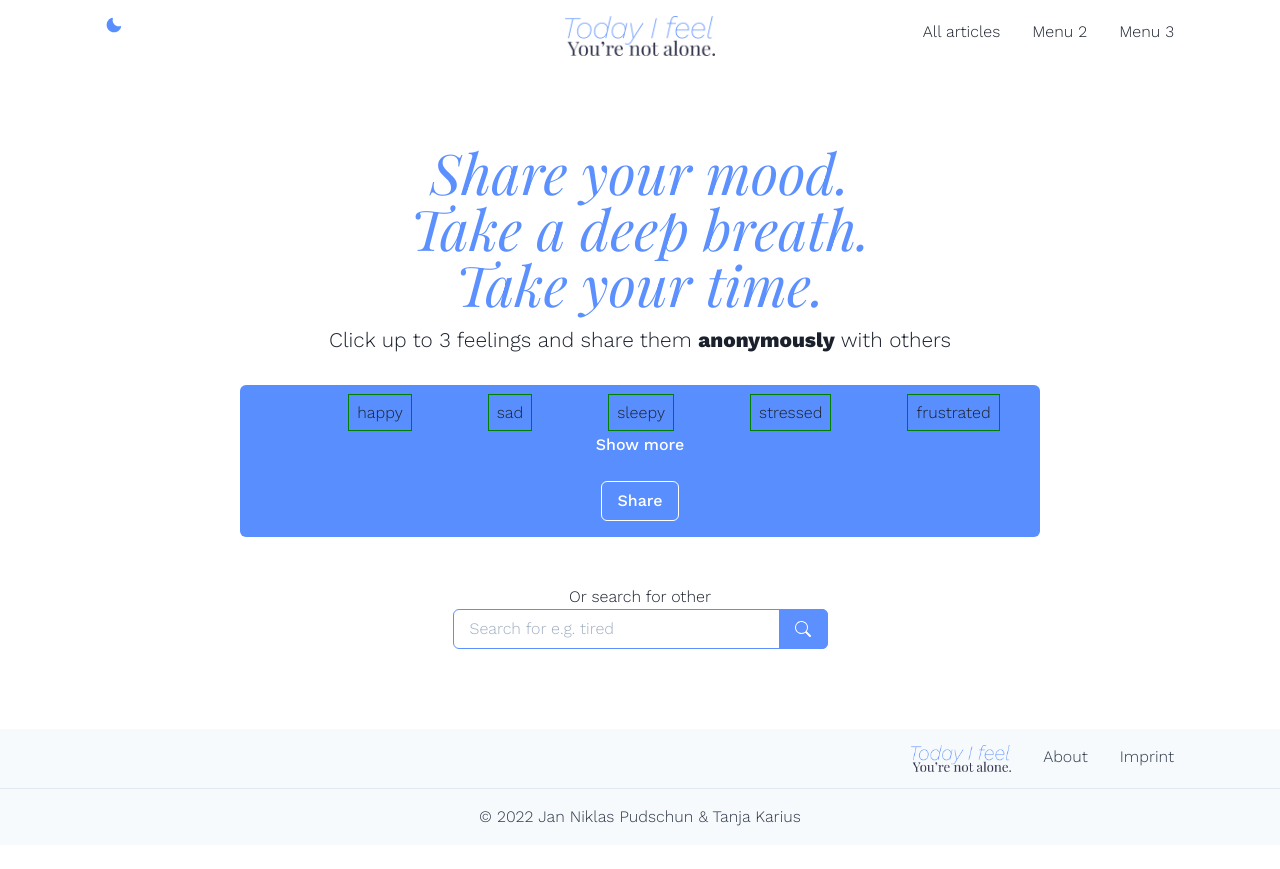
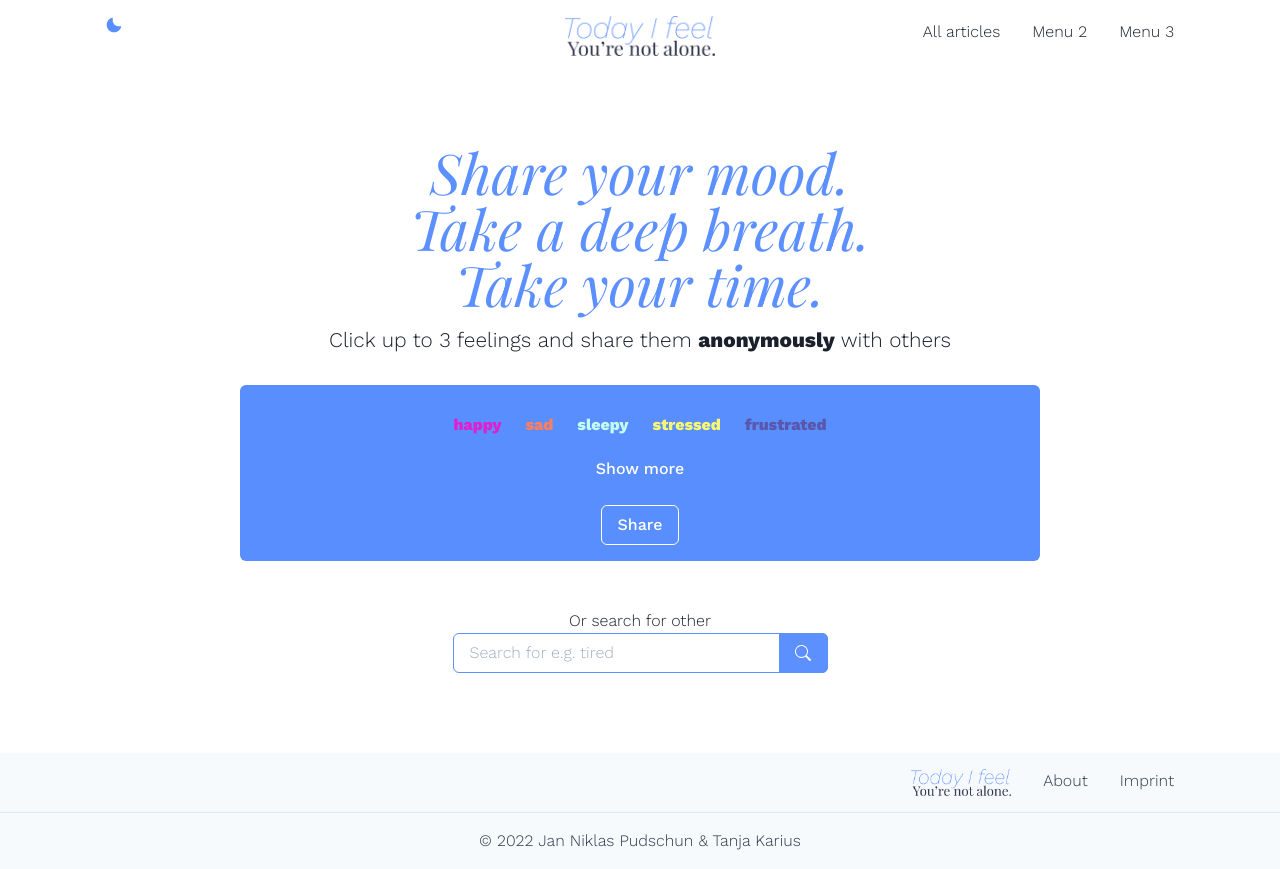
Before and after one commit to ikarustee/today-i-feel-client, a React (Create React App) app: page / in a window 1280 px wide. Before the commit the page ends 845 px from the top, so only its background shows below. Built offline with nearby package versions, Linux system fonts and the light colour scheme; a web font is replaced by a local one.

Commit message:
Add random colors on tags

```diff
--- a/src/App.css
+++ b/src/App.css
@@ -156,11 +156,14 @@ input[type="checkbox"] {
   padding: 0.5rem;
   margin:4px;
   visibility: hidden;
+  display: none;
 }
 label {
-  border: 1px solid green;
+  display: inline-block;
   padding: 0.5rem;
-  margin:4px;
+  margin: 4px;
+  font-weight: bold;
+  word-break: none;
 }
 input:checked + label {
   color:red;
--- a/src/Components/Home.js
+++ b/src/Components/Home.js
@@ -8,6 +8,7 @@ import {
   Input,
   Heading,
 } from '@chakra-ui/react';
+
 
 
 let tags = [
@@ -105,6 +106,10 @@ const Home = () => {
   const [collectedTags, setCollectedTags] = useState([])
   const [data, setData] = useState([]);
 
+
+
+  // console.log(randomColor)
+
   useEffect(() => {
     setData(tags.slice(0, initialTags));
     // console.log(tags[0])
@@ -132,7 +137,7 @@ const Home = () => {
       value: e.target.name,
       count: parseInt(count) + 1
     }
-    // console.log(obj)
+    console.log(myTag)
     if(checked) {
       setCollectedTags((prev) => [...prev, obj])
     } else {
@@ -152,19 +157,22 @@ const Home = () => {
         <div className="tagcloud">
           <form id="tagcloud">
             {data.map((t) => {
+              const colors = ["#FFFFFF", "#E020CF", "#FF3292", "#FF7E5F", "#FFC14B", "#FFFB00", "#F9F871", "#9BDE7E", "#C0BC84", "#C3FCF1", "#154FA6", "#5A57AB"]
+              const randomColor = colors[Math.floor(Math.random() * colors.length)]
+
               return (
-              <span key={t.value}>
+              <span key={t.value} className="tag">
                 <input
                     type="checkbox"
                     onClick={(e) => processTags(e)}
                     id={t.value}
                     value={t.count}
                     name={t.value}
-                    className="tag"
                     >
                 </input>
                 <label
                   htmlFor={t.value}
+                  style={{color: randomColor}}
                 >{t.value}
                 </label>
               </span>
--- a/src/Components/Search.js
+++ b/src/Components/Search.js
@@ -31,7 +31,7 @@ const Search = () => {
             const foundArticles = article.filter((a) => a.tags.includes(keyword))
             setFilteredArticles(foundArticles)
             setSearchParams(keyword);
-          // navigate(`/search?${userInput}`, {state: {filteredArticles}})
+            // navigate("/", {state: {searchParams}})
            console.log("Search param is " + searchParams)
         }
       }
```
Also changed, not shown: src/helper/colors.js (added), 1 other file (tests, documents, lock files or other folders).
